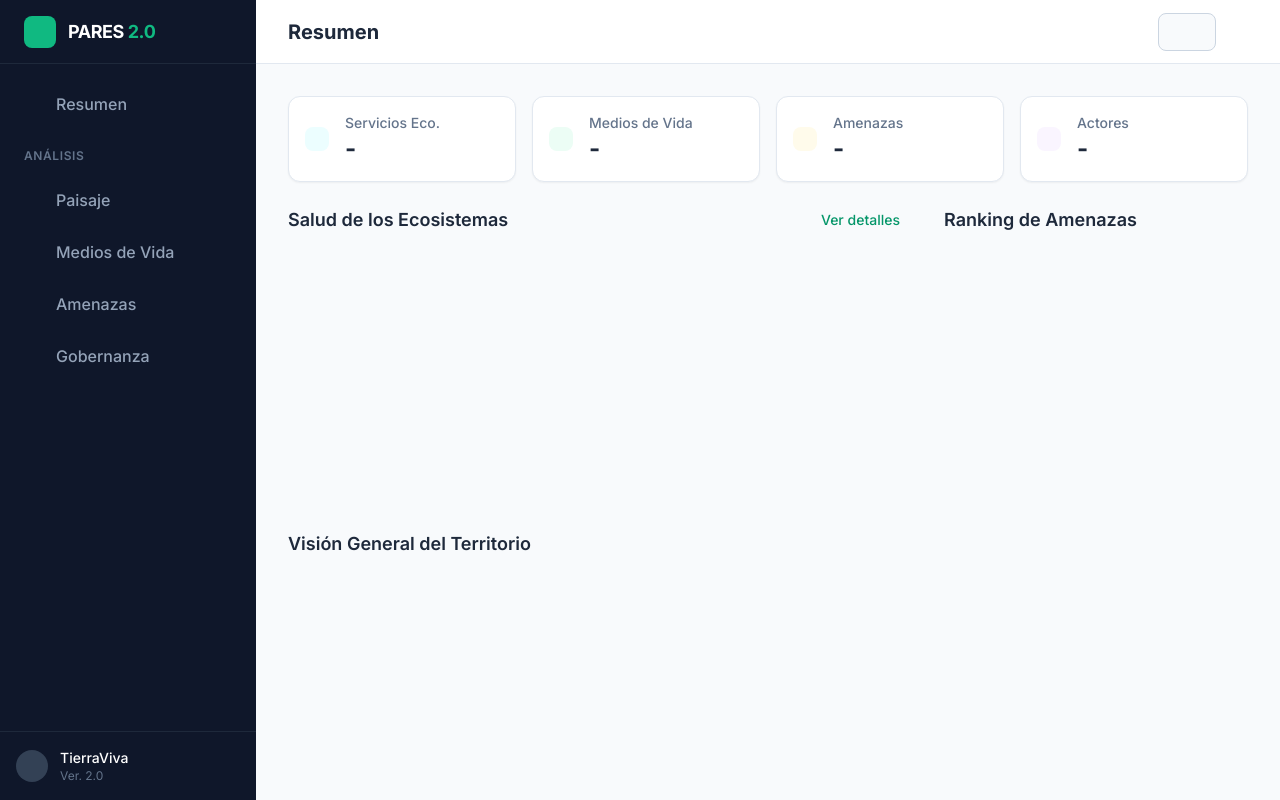
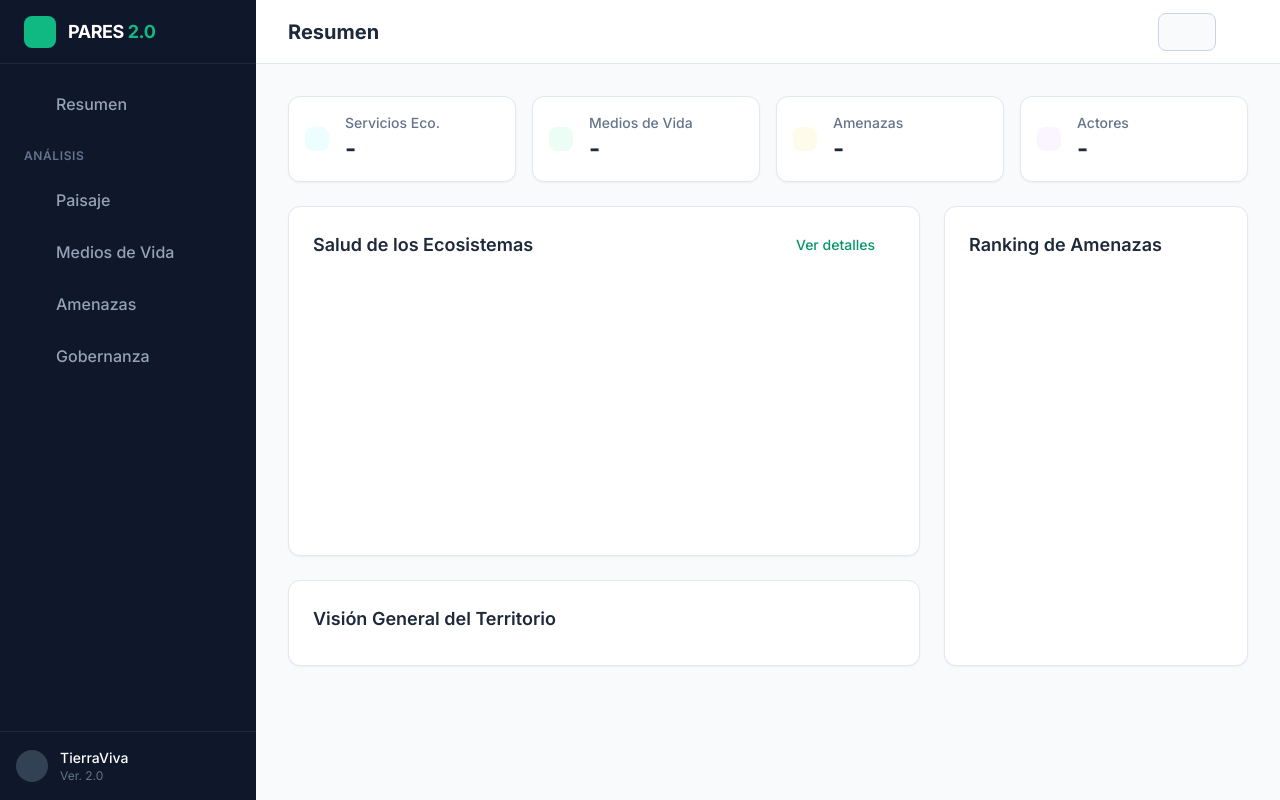
Before and after one commit to horace1980maker/Data-Analysis-PARES, a Python web app: template pares_converter/app/templates/dashboard_template_backup_v2.html in a window 1280 px wide. Run offline with Jinja, Linux system fonts and the light colour scheme; the template is opened without the code that fills it, so the values that code supplies are empty; a map, chart or similar area stays blank; some libraries are stand-ins or nearby versions.

Commit message:
feat: Introduce `dashboard_template_backup_v2.html` as the new PARES Dashboard 2.0 UI template.

```diff
--- a/pares_converter/app/templates/dashboard_template_backup_v2.html
+++ b/pares_converter/app/templates/dashboard_template_backup_v2.html
@@ -69,7 +69,17 @@
 
         /* Bento Grid Utilities */
         .bento-card {
-            @apply bg-white rounded-xl shadow-sm border border-slate-200 p-6 flex flex-col transition-all duration-200 hover:shadow-md;
+            background-color: white;
+            border-radius: 0.75rem;
+            box-shadow: 0 1px 2px 0 rgba(0, 0, 0, 0.05);
+            border: 1px solid #e2e8f0;
+            padding: 1.5rem;
+            display: flex;
+            flex-direction: column;
+            transition: all 200ms;
+        }
+        .bento-card:hover {
+            box-shadow: 0 4px 6px -1px rgba(0, 0, 0, 0.1), 0 2px 4px -1px rgba(0, 0, 0, 0.06);
         }
     </style>
 </head>
```
